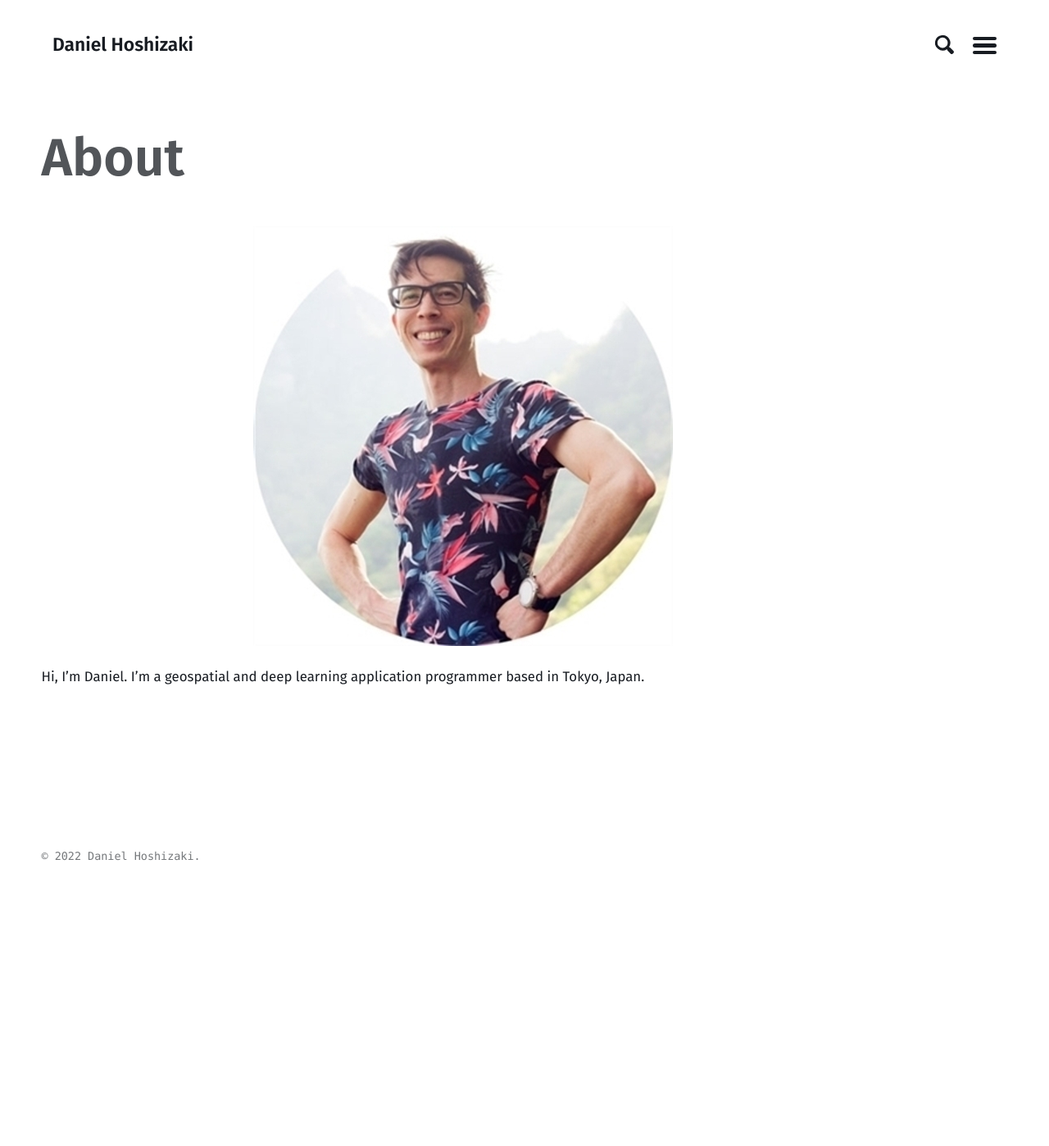
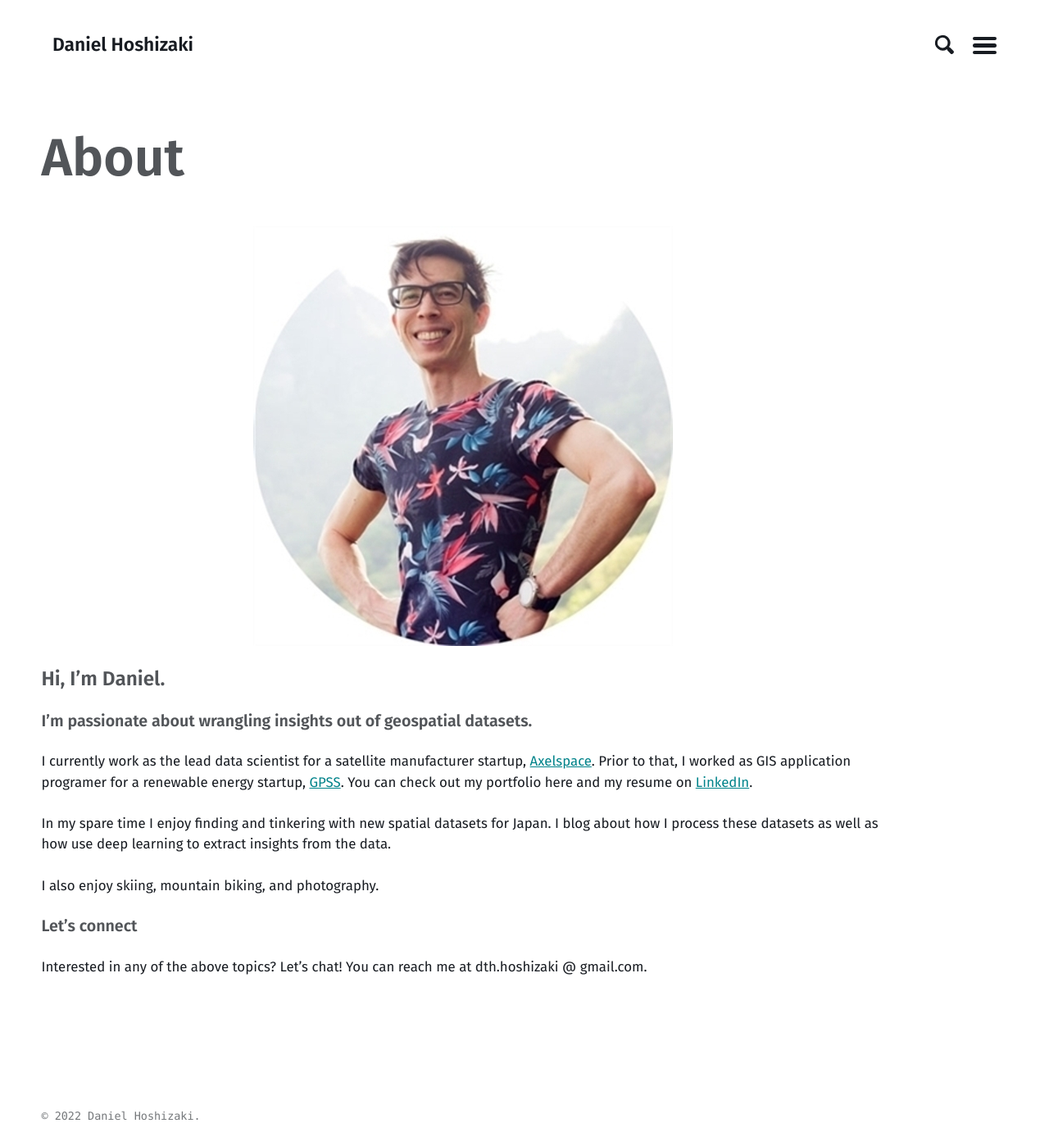
Before and after one commit to mmistakes/jekyll-theme-basically-basic, a Jekyll site: the page built from about.md, in a window 1280 px wide. Shown: the whole page at 82% size. Built offline with Jekyll 4.4.1, drawn with Linux system fonts in a browser that asks for light colours; before the commit the page ends 1080 px from its top, so only the background shows below that.

Commit message:
update about page

```diff
--- a/about.md
+++ b/about.md
@@ -8,4 +8,15 @@ permalink: /about/
   <img src="/assets/images/self-portrait.jpg" />
 </p>
 
-Hi, I'm Daniel. I'm a geospatial and deep learning application programmer based in Tokyo, Japan.
+### Hi, I'm Daniel.
+#### I'm passionate about wrangling insights out of geospatial datasets.
+
+I currently work as the lead data scientist for a satellite manufacturer startup, [Axelspace](https://www.axelspace.com/).
+Prior to that, I worked as GIS application programer for a renewable energy startup, [GPSS](https://gpssgroup.jp/). You can check out my portfolio here and my resume on [LinkedIn](https://www.linkedin.com/in/daniel-hoshizaki-25b3a659/).
+
+In my spare time I enjoy finding and tinkering with new spatial datasets for Japan. I blog about how I process these datasets as well as how use deep learning to extract insights from the data.
+
+I also enjoy skiing, mountain biking, and photography.
+
+#### Let's connect
+Interested in any of the above topics? Let's chat! You can reach me at dth.hoshizaki @ gmail.com.
```
